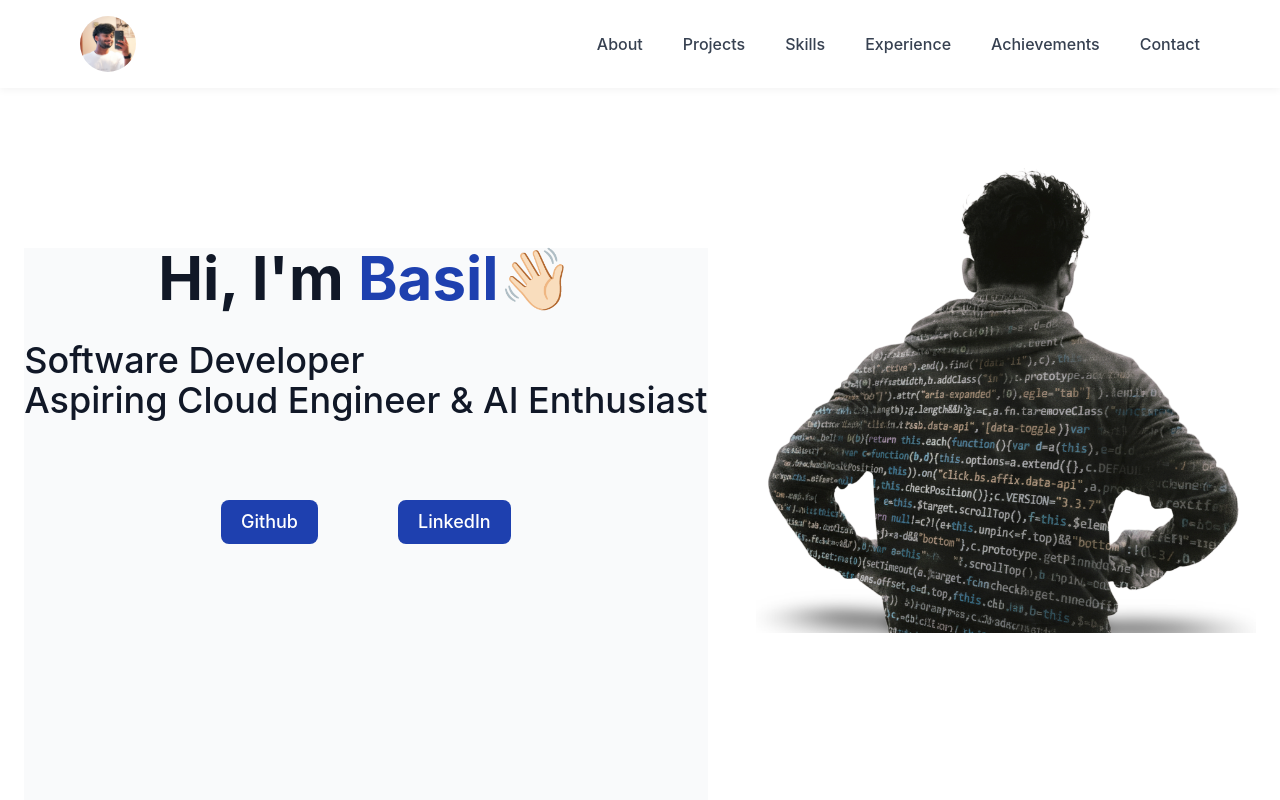
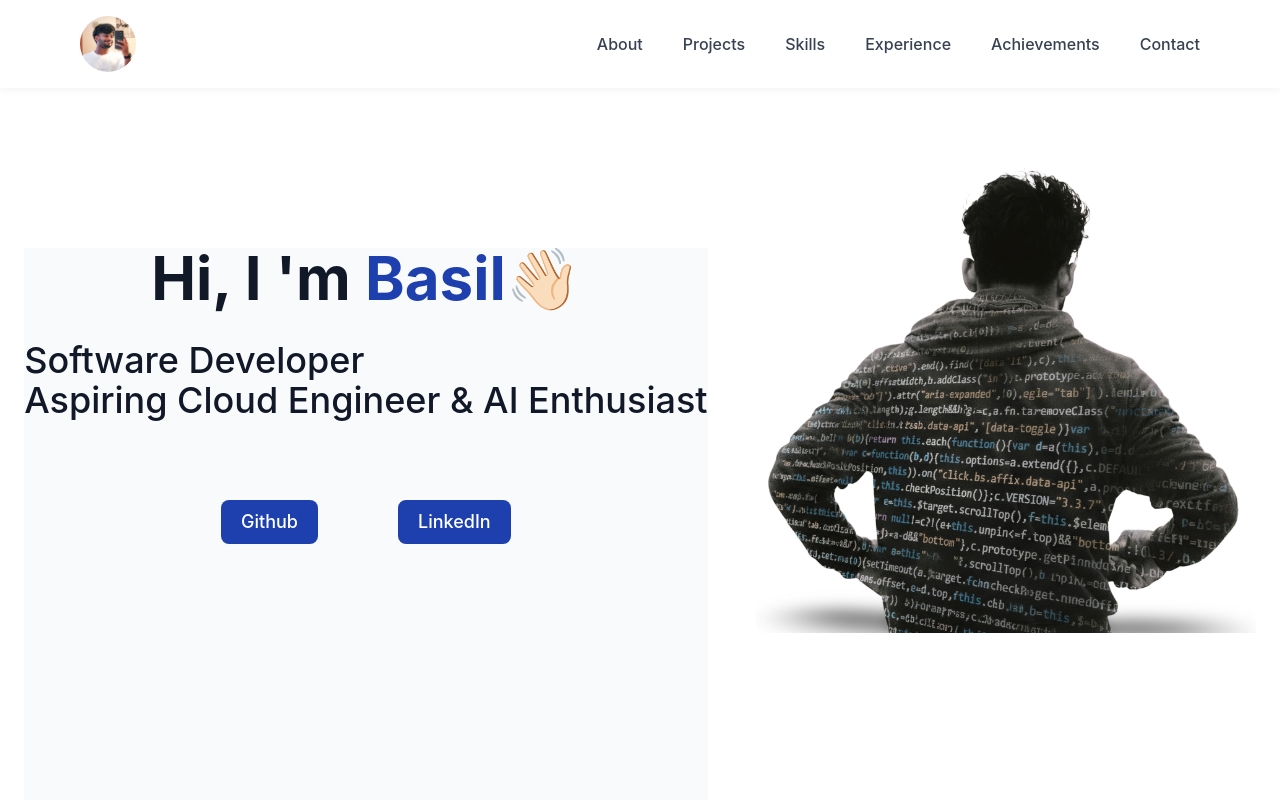
Before and after one commit to Basiljini/my-portfolio, a Next.js app: page / in a window 1280 px wide. Shown: the top 800 px of the page. Built offline with nearby package versions, Linux system fonts and the light colour scheme.

Commit message:
Updated about page

```diff
--- a/src/app/page.tsx
+++ b/src/app/page.tsx
@@ -10,7 +10,7 @@ export default function HomePage() {
     <main>
      <div className="flex flex-col-reverse md:flex-row justify-around min-h-screen sm:mt-20">
       <div className="flex-col items-center md:items-start bg-gray-50 sm:mt-20">
-         <p className="text-center font-bold text-6xl text-black-500 ">Hi, I'm<span className="text-blue-800"> Basil👋🏻</span></p>
+         <p className="text-center font-bold text-6xl text-black-500 ">Hi, I &apos;m<span className="text-blue-800"> Basil👋🏻</span></p>
         <h1 className="font-medium text-center md:text-left sm:text-2xl md:text-4xl text-black-500 mt-8">Software Developer {"  "}</h1>
         <h1 className="font-medium text-center md:text-left sm:text-2xl md:text-4xl text-black-500">Aspiring Cloud Engineer & AI Enthusiast</h1>
         <div className="flex justify-center space-x-20 text-lg mt-20 sm:mb-20">
```
